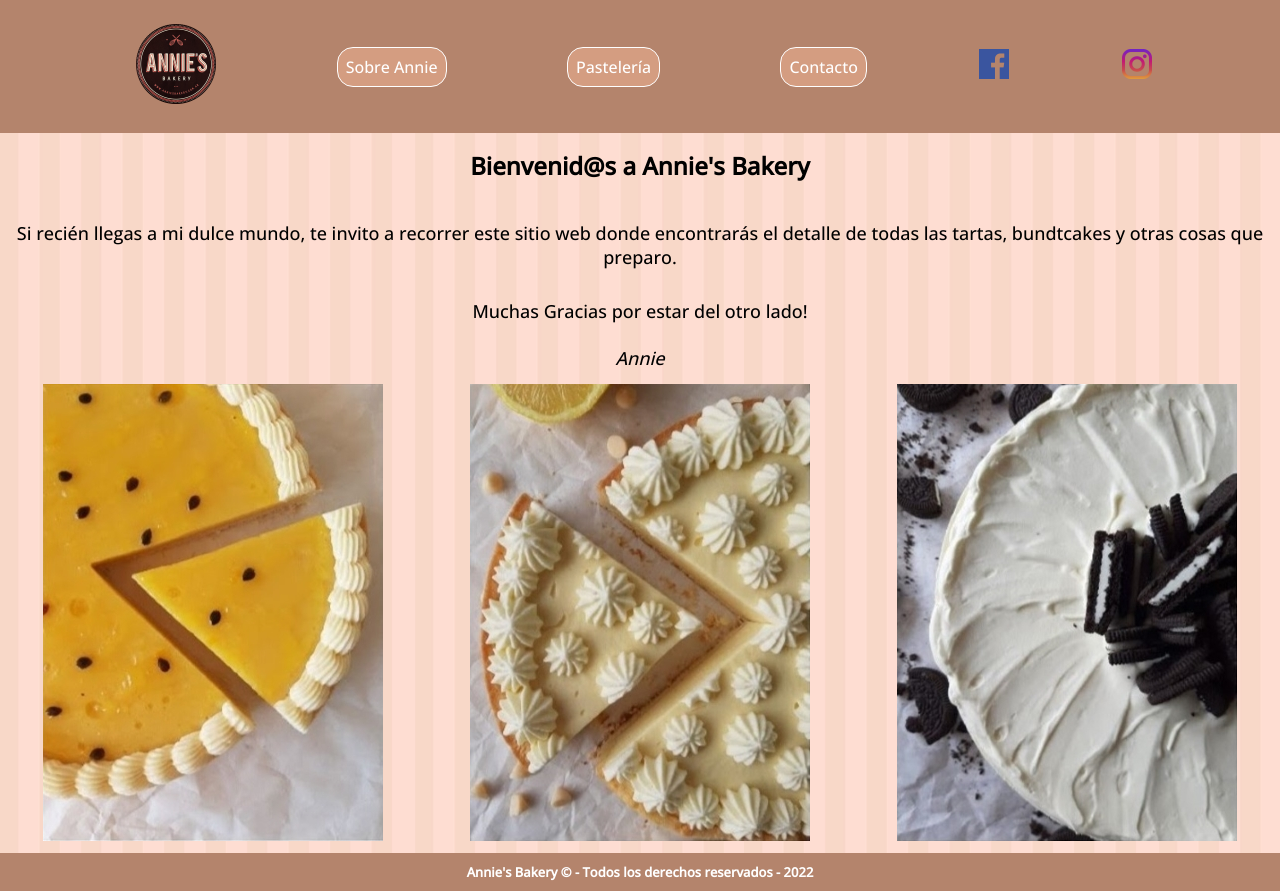
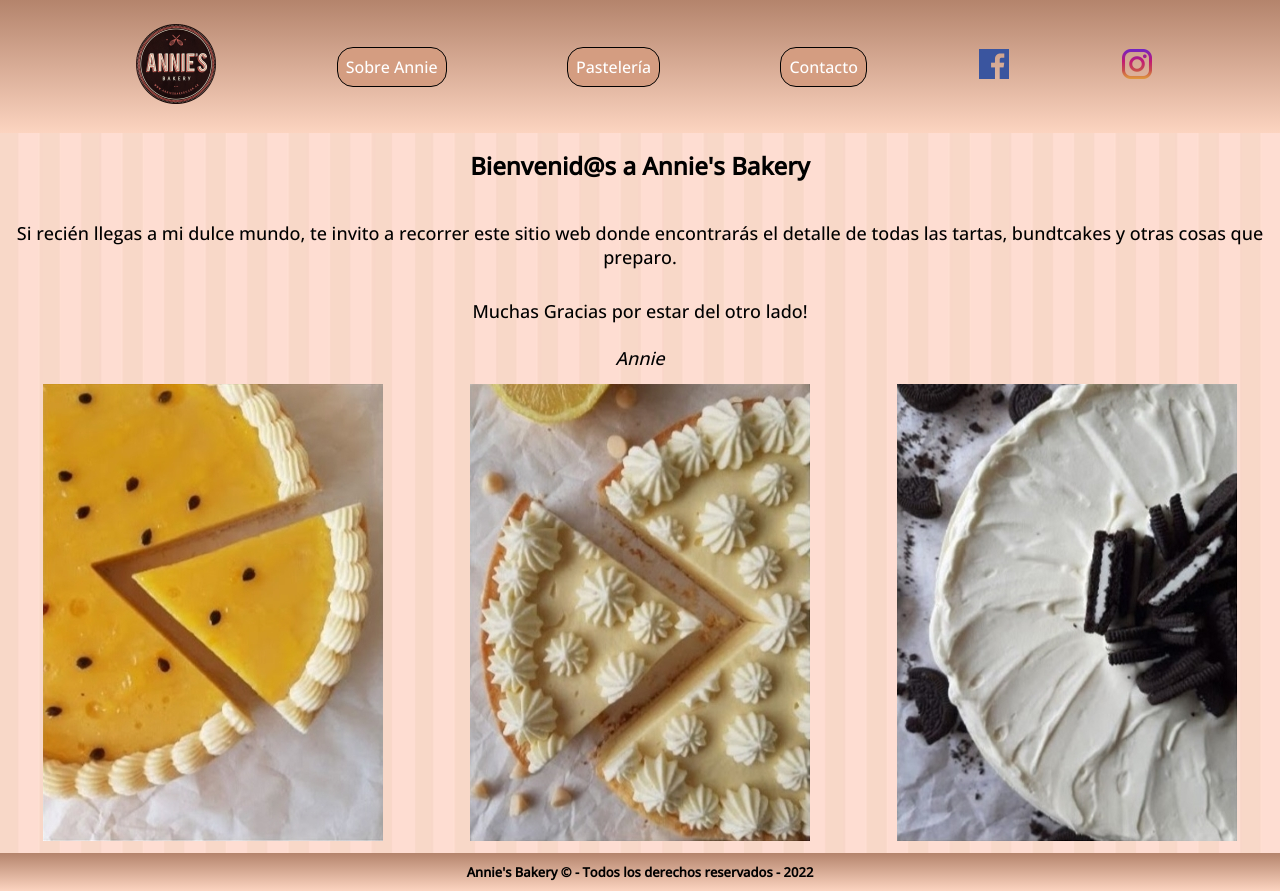
Before and after one commit to juanaddamo/addamo_entrega06, a plain HTML site: page index.html in a window 1280 px wide. Drawn offline with nearby package versions, Linux system fonts and the light colour scheme.

Commit message:
se agrego degrade al menu y transiciones a los botones del Logo y Redes Sociales

```diff
--- a/css/styles.css
+++ b/css/styles.css
@@ -14,7 +14,7 @@ body{
 /* estilo del menu */
 nav ul{
     display: flex;
-    background-color: #B4846C;
+    background-image: linear-gradient(#B4846C, #fcd4c0);
     justify-content: space-evenly;
     align-items: center;
     text-align: center;
@@ -33,6 +33,11 @@ nav ul li{
     color: white;
 }
 
+/* se agranda la imagen del logo del menu*/
+.imagenLogo:hover{
+    transform: scale(1.3) ;
+}
+
 /* oculto el submenu */
 .menu ul ul{
     display: none;
@@ -44,7 +49,7 @@ nav ul li{
     background-color: #d49d81;
     border-radius: 1rem;
     border-style: solid;
-    border-color: white;
+    border-color: black;
     border-width: 0.1rem;
     padding: 0.5rem;
 }
@@ -52,11 +57,15 @@ nav ul li{
 .botonesMenu{
     background-color: #d49d81;
     border-style: solid;
-    border-color: white;
+    border-color: black;
     border-width: 0.1rem;
     border-radius: 1rem;
 }
 
+/* se agranda la imagen del logo de redes sociales */
+.imagenRedes:hover{
+    transform: scale(1.3) ;
+}
 
 /* estilos del main */
 .estiloIndex{
@@ -108,9 +117,9 @@ footer{
     padding: 10px;
     font-family: 'Open Sans';
     font-size: small;
-    background-color: #B4846C;
+    background-image: linear-gradient(#B4846C, #fcd4c0);
     text-align: center;
-    color: white;
+    color: black;
 }
 
 /* defino media queries para index.html */
--- a/index.html
+++ b/index.html
@@ -26,7 +26,9 @@
             <ul>
                 <li>
                     <!-- imagen logo -->
-                    <a href="index.html"> <img src="img/logo_annies.png" alt="Annie's Bakery"></a>
+                    <div class="imagenLogo">
+                        <a href="index.html"> <img src="img/logo_annies.png" alt="Annie's Bakery"></a>
+                    </div>
                 </li>
                 <li class="botonesMenu">
                     <a href="pages/about.html"> Sobre Annie </a>
@@ -47,10 +49,8 @@
                 </li>
 
                 <!-- iconos redes sociales -->
-
-                <a href="https://www.facebook.com/anniesbakeryARG" target="_blank"> <img src="img/icon_face.png" alt="Facebook"> </a>
-
-                <a href="https://www.instagram.com/anniesbakery_arg/" target="_blank"> <img src="img/icon_ig.png" alt="Instagram"> </a>
+                <a href="https://www.facebook.com/anniesbakeryARG" target="_blank"> <img src="img/icon_face.png" alt="Facebook" class="imagenRedes"> </a>
+                <a href="https://www.instagram.com/anniesbakery_arg/" target="_blank"> <img src="img/icon_ig.png" alt="Instagram" class="imagenRedes"> </a>
             </ul>
         </nav>
 
```
